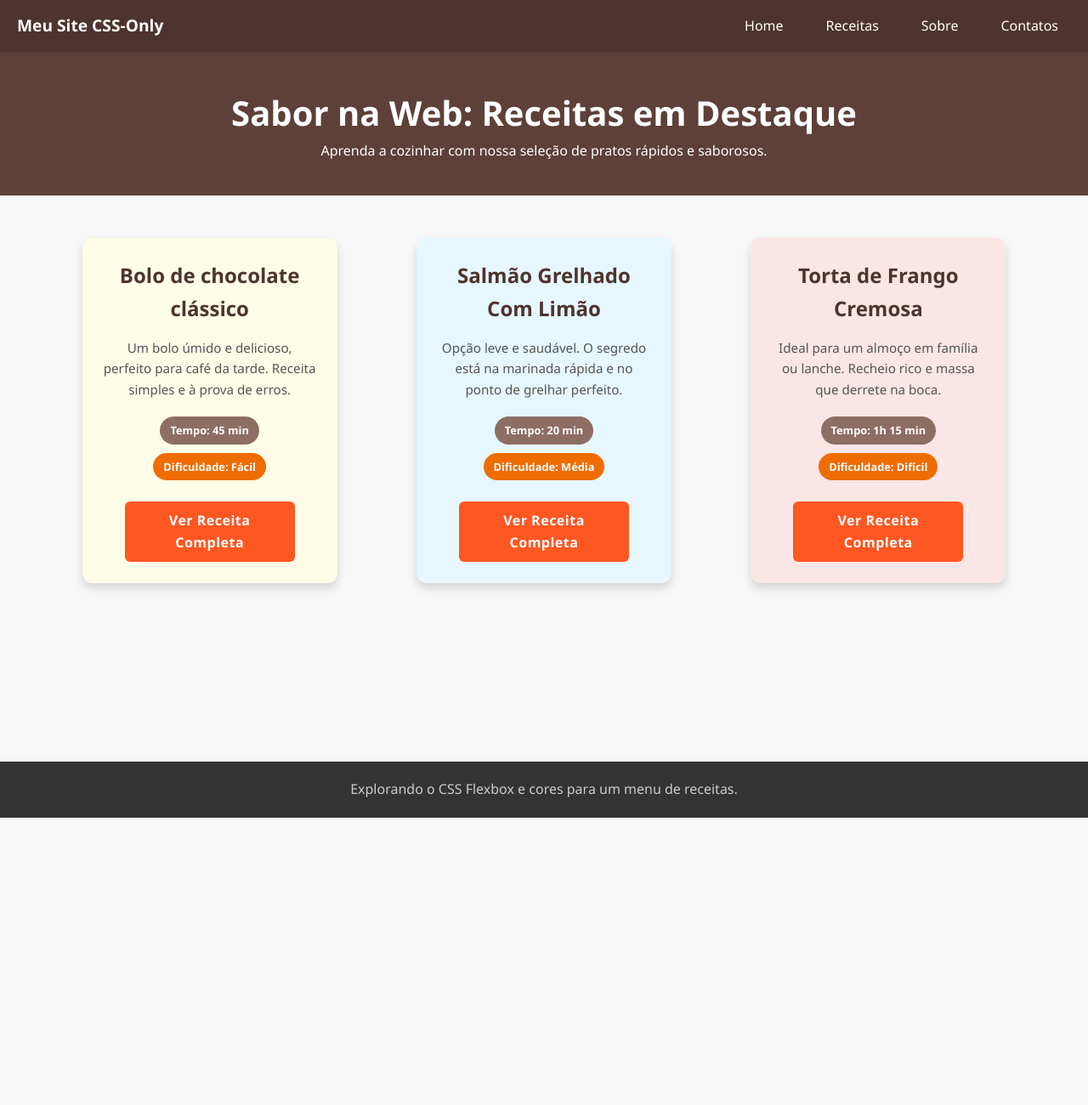
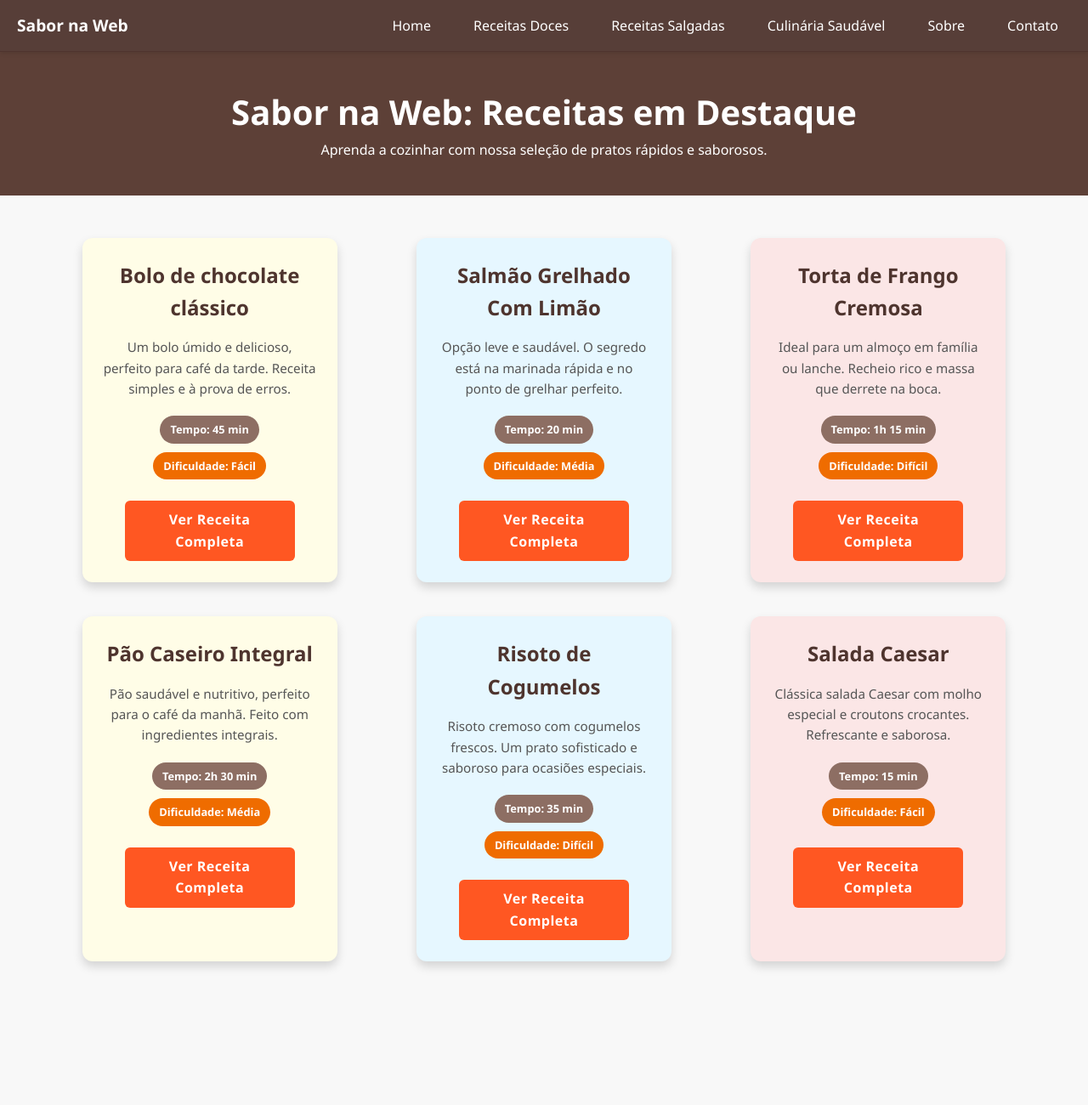
Before and after one commit to GlauberMaximo/UC7, a plain HTML site: page Receitas_Online/index.html in a window 1280 px wide. Shown: the top 1300 px of the page at 85% size. Before the commit the page ends 962 px from the top, so only its background shows below. Drawn offline with Linux system fonts and the light colour scheme.

Commit message:
melhoria no menu

```diff
--- a/Receitas_Online/css/style.css
+++ b/Receitas_Online/css/style.css
@@ -10,6 +10,7 @@ body {
     margin: 0;
     padding: 0;
     line-height: 1.6;
+    padding-top: 60px;
 }
 
 /* Cabeçalho */
--- a/Receitas_Online/css/style_nav.css
+++ b/Receitas_Online/css/style_nav.css
@@ -1,12 +1,15 @@
 /* Menu de Navegação */
 .navbar {
-    background-color: #4e342e;
+    background-color: rgba(78, 52, 46, 0.95);
     padding: 15px 20px;
     display: flex;
     justify-content: space-between;
     align-items: center;
     position: relative;
     box-shadow: 0 2px 5px rgba(0, 0, 0, 0.1);
+    position: fixed;
+    top: 0;
+    width: 100%;
 }
 
 .logo {
@@ -58,6 +61,10 @@
 
 /* Responsividade - Mobile */
 @media (max-width: 768px) {
+    .navbar {
+        background-color: rgba(78, 52, 46, 0.98);
+    }
+
     .menu-icon {
         display: flex;
         z-index: 1001;
@@ -69,7 +76,7 @@
         right: -100%;
         width: 250px;
         height: 100vh;
-        background-color: #5d4037;
+        background-color: rgba(255, 255, 255, 0.98);
         flex-direction: column;
         justify-content: flex-start;
         align-items: flex-start;
@@ -86,9 +93,18 @@
 
     .nav-links li a {
         font-size: 1.1rem;
-        padding: 10px 15px;
+        padding: 12px 20px;
         display: block;
         width: 100%;
+        color: #333;
+        font-weight: 600;
+        border-radius: 6px;
+        transition: all 0.3s ease;
+    }
+
+    .nav-links li a:hover {
+        background-color: rgba(93, 64, 55, 0.1);
+        color: #5d4037;
     }
 
     /* Quando o checkbox está marcado, mostra o menu */
--- a/Receitas_Online/index.html
+++ b/Receitas_Online/index.html
@@ -1,5 +1,5 @@
 <!DOCTYPE html>
-<html lang="en">
+<html lang="pt-br">
 <head>
     <meta charset="UTF-8">
     <meta http-equiv="X-UA-Compatible" content="IE=edge">
@@ -11,7 +11,7 @@
 <body>
     <nav class="navbar">
         <div class="logo">
-            Meu Site CSS-Only
+            Sabor na Web
         </div>
         <input type="checkbox" id="menu-toggle" class="menu-toggle-input">
         <label for="menu-toggle" class="menu-icon">
@@ -21,9 +21,11 @@
         </label>
         <ul class="nav-links">
             <li><a href="index.html">Home</a></li>
-            <li><a href="#">Receitas</a></li>
+            <li><a href="#">Receitas Doces</a></li>
+            <li><a href="#">Receitas Salgadas</a></li>
+            <li><a href="#">Culinária Saudável</a></li>
             <li><a href="sobre.html">Sobre</a></li>
-            <li><a href="#">Contatos</a></li>
+            <li><a href="#">Contato</a></li>
         </ul>
     </nav>
 
@@ -62,6 +64,37 @@
             </div>
             <a href="" class="btn-ver-receita">Ver Receita Completa</a>
         </div>
+
+        <!-- Adicione mais cards para criar rolagem -->
+        <div class="card card-primario">
+            <h2>Pão Caseiro Integral</h2>
+            <p>Pão saudável e nutritivo, perfeito para o café da manhã. Feito com ingredientes integrais.</p>
+            <div class="tags-receita">
+                <span class="destaque destaque-tempo">Tempo: 2h 30 min</span>
+                <span class="destaque destaque-dificuldade">Dificuldade: Média</span>
+            </div>
+            <a href="" class="btn-ver-receita">Ver Receita Completa</a>
+        </div>
+
+        <div class="card card-secundario">
+            <h2>Risoto de Cogumelos</h2>
+            <p>Risoto cremoso com cogumelos frescos. Um prato sofisticado e saboroso para ocasiões especiais.</p>
+            <div class="tags-receita">
+                <span class="destaque destaque-tempo">Tempo: 35 min</span>
+                <span class="destaque destaque-dificuldade">Dificuldade: Difícil</span>
+            </div>
+            <a href="" class="btn-ver-receita">Ver Receita Completa</a>
+        </div>
+
+        <div class="card card-terciario">
+            <h2>Salada Caesar</h2>
+            <p>Clássica salada Caesar com molho especial e croutons crocantes. Refrescante e saborosa.</p>
+            <div class="tags-receita">
+                <span class="destaque destaque-tempo">Tempo: 15 min</span>
+                <span class="destaque destaque-dificuldade">Dificuldade: Fácil</span>
+            </div>
+            <a href="" class="btn-ver-receita">Ver Receita Completa</a>
+        </div>
     </main>
 
     <footer class="rodape">
```
